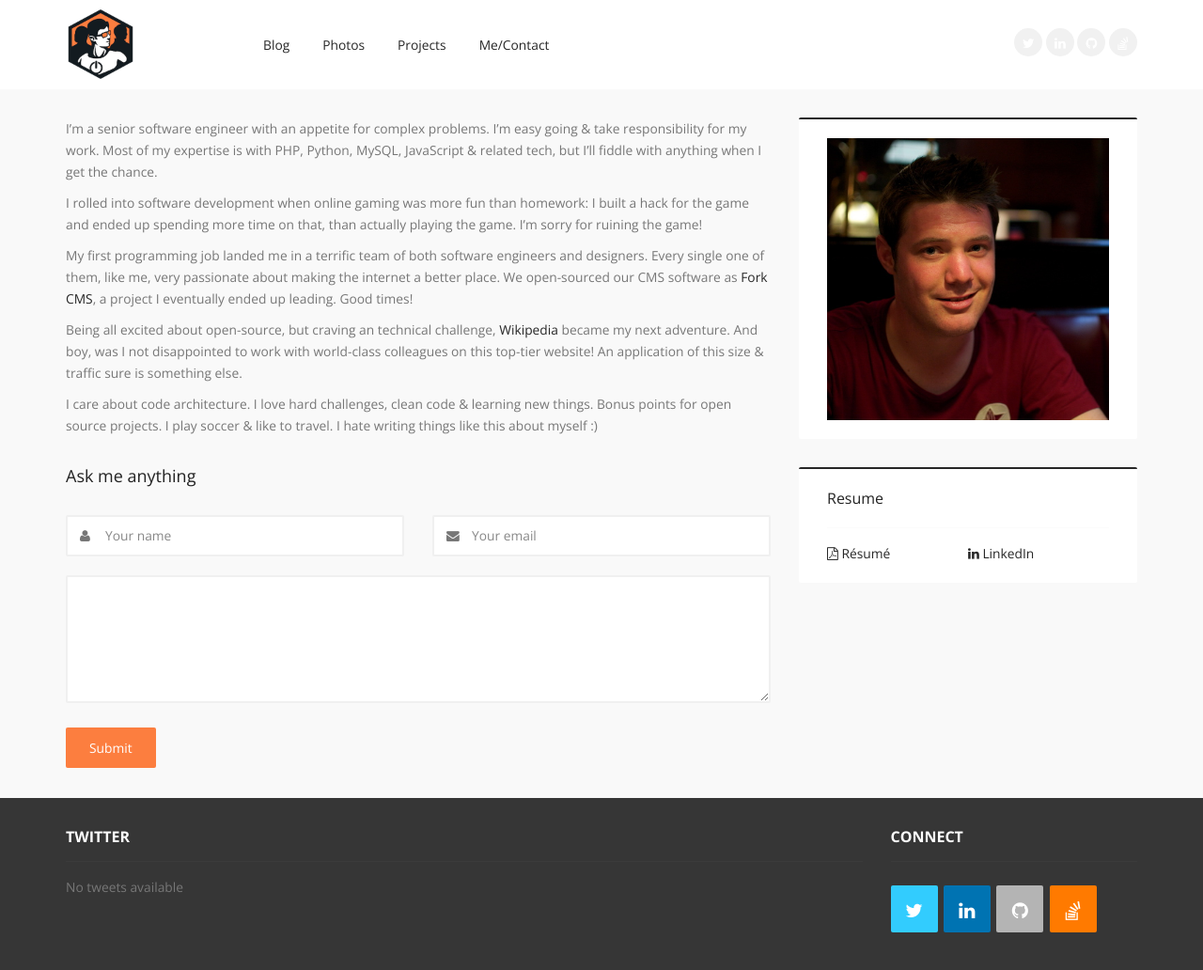
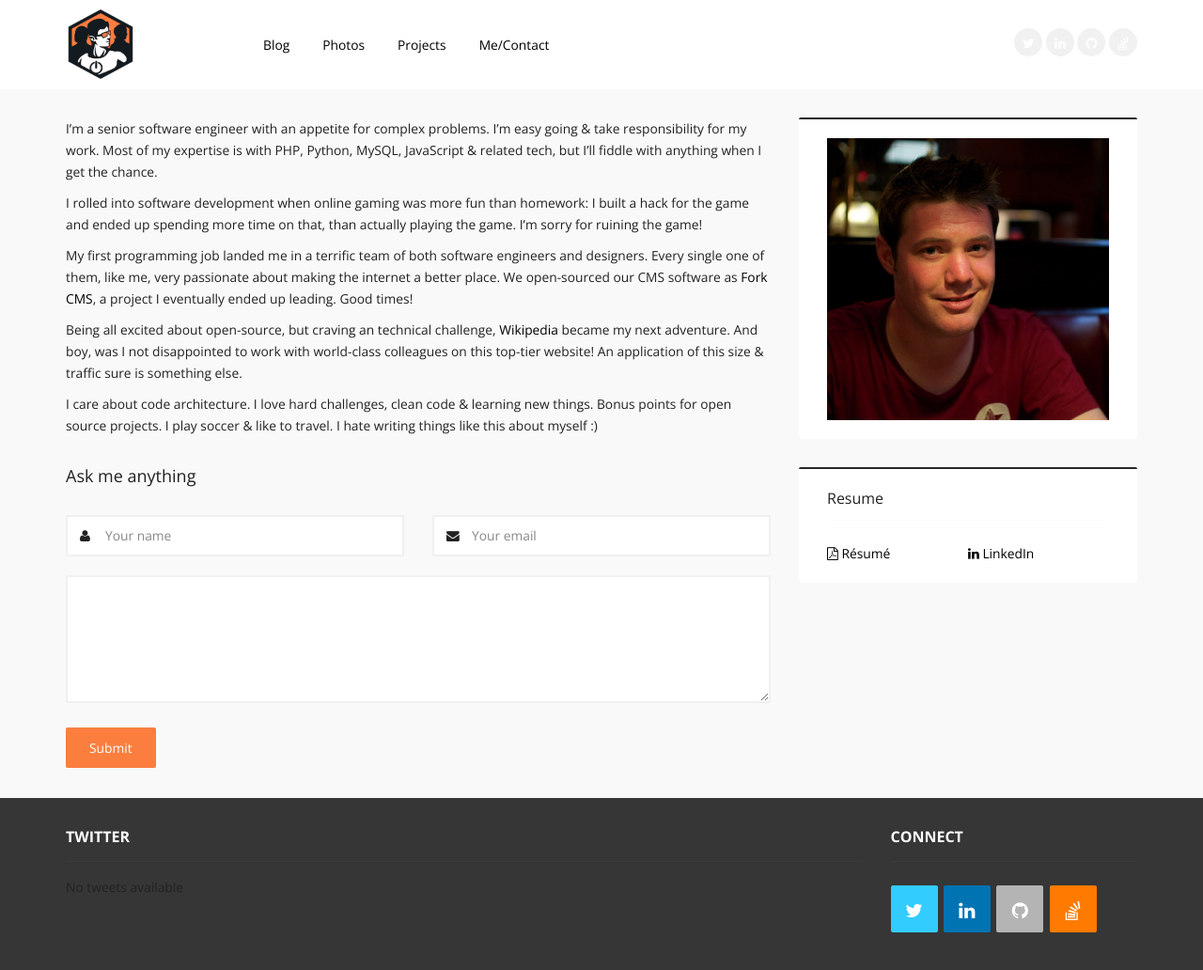
Before and after one commit to matthiasmullie/mullie.eu, a Jekyll site: the page built from contact.md, in a window 1280 px wide. Shown: the whole page at 94% size. Built offline with Jekyll 4.4.1, drawn with Linux system fonts in a browser that asks for light colours.

Commit message:
Increase contrast

```diff
--- a/public/assets/css/override.css
+++ b/public/assets/css/override.css
@@ -194,3 +194,20 @@
 	padding: 15px 30px;
 	background-color: #f9f9f9;
 }
+
+
+/* Make text colors a bit darker, for more contrast */
+a, h1 a, h2 a, h3 a, h4 a, h5 a, h6 a {
+	color: #000;
+	font-weight: 400;
+}
+body {
+	color: #222;
+}
+input, textarea,
+input:focus, textarea:focus {
+	color: #222;
+}
+*::-moz-placeholder {
+	color: #444;
+}
```
